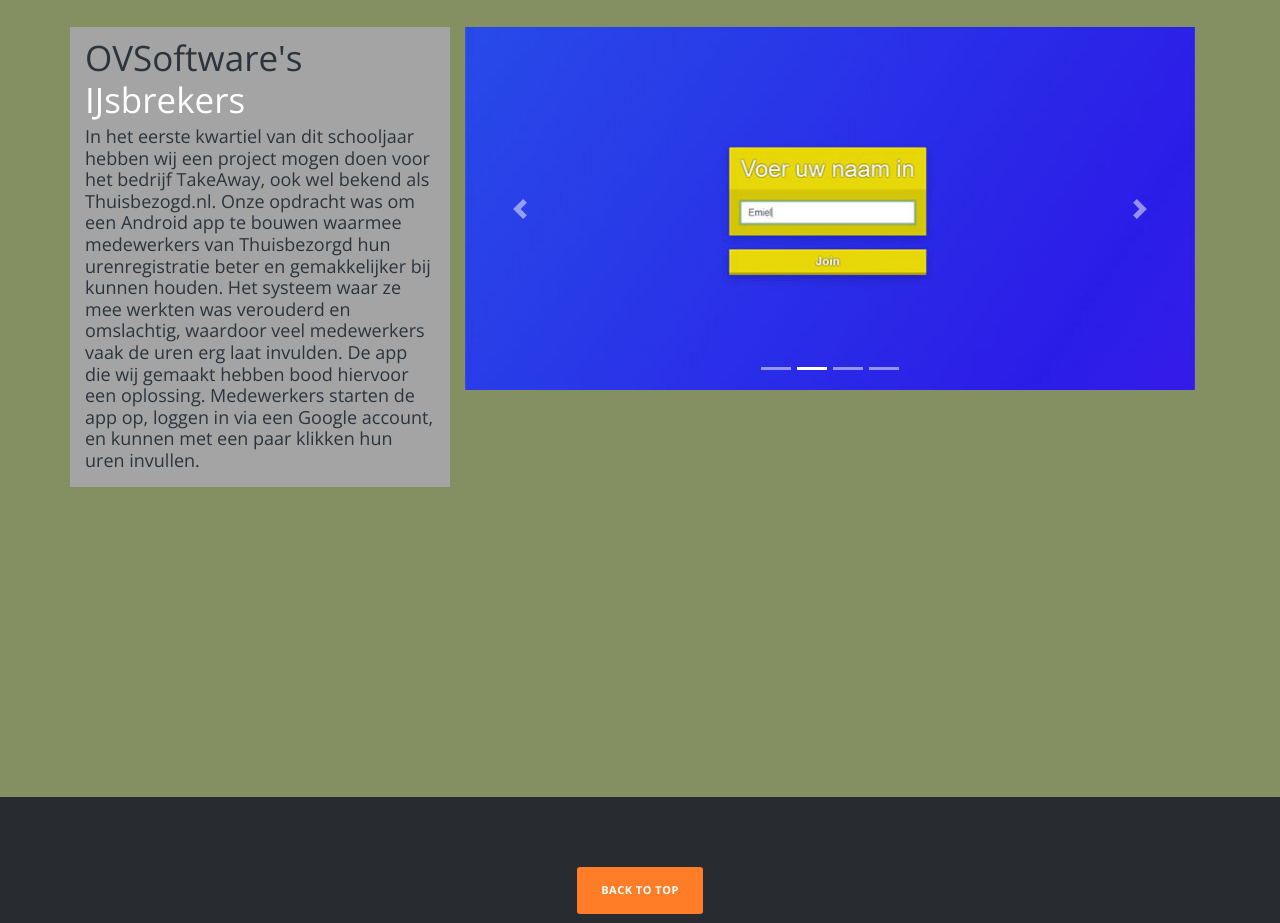
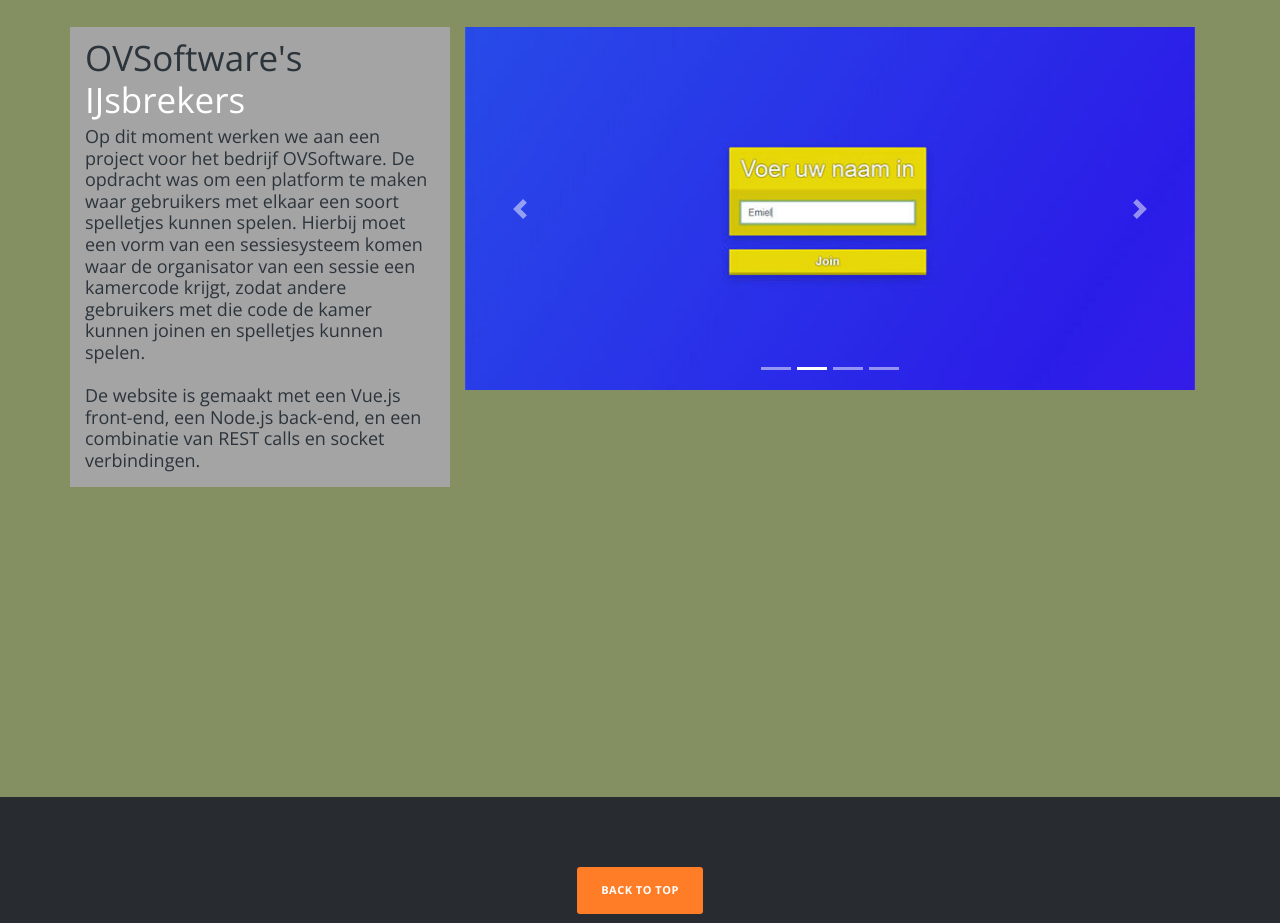
Before and after one commit to EmielDubbink/EmielDubbink.github.io, a plain HTML site: page portfolio.html in a window 1280 px wide. Shown: the part 980-1903 px from the top of the page. Drawn offline with nearby package versions, Linux system fonts and the light colour scheme.

Commit message:
ijsbreker beschrijving toegevoegd

```diff
--- a/portfolio.html
+++ b/portfolio.html
@@ -99,14 +99,11 @@
                 <div class="col-md-4 about-me-container mb-5 mb-md-0">
                     <div class="pt-3 pb-3">
                         <h1 class="display-4">OVSoftware's <span class="text-white">IJsbrekers</span></h1>
-                        <p class="h4">In het eerste kwartiel van dit schooljaar hebben wij een project mogen doen voor
-                            het bedrijf TakeAway, ook wel bekend als Thuisbezogd.nl. Onze opdracht was om een
-                            Android app te bouwen waarmee medewerkers van Thuisbezorgd hun urenregistratie beter en
-                            gemakkelijker bij kunnen houden. Het systeem waar ze mee werkten was verouderd en
-                            omslachtig,
-                            waardoor veel medewerkers vaak de uren erg laat invulden.
-                            De app die wij gemaakt hebben bood hiervoor een oplossing. Medewerkers starten de app op,
-                            loggen in via een Google account, en kunnen met een paar klikken hun uren invullen.
+                        <p class="h4">Op dit moment werken we aan een project voor het bedrijf OVSoftware. De opdracht was om een platform te maken
+                            waar gebruikers met elkaar een soort spelletjes kunnen spelen. Hierbij moet een vorm van een sessiesysteem komen waar de organisator
+                            van een sessie een kamercode krijgt, zodat andere gebruikers met die code de kamer kunnen joinen en spelletjes kunnen spelen.<br>
+                            <br>
+                            De website is gemaakt met een Vue.js front-end, een Node.js back-end, en een combinatie van REST calls en socket verbindingen.
                         </p>
                     </div>
                 </div>
```
